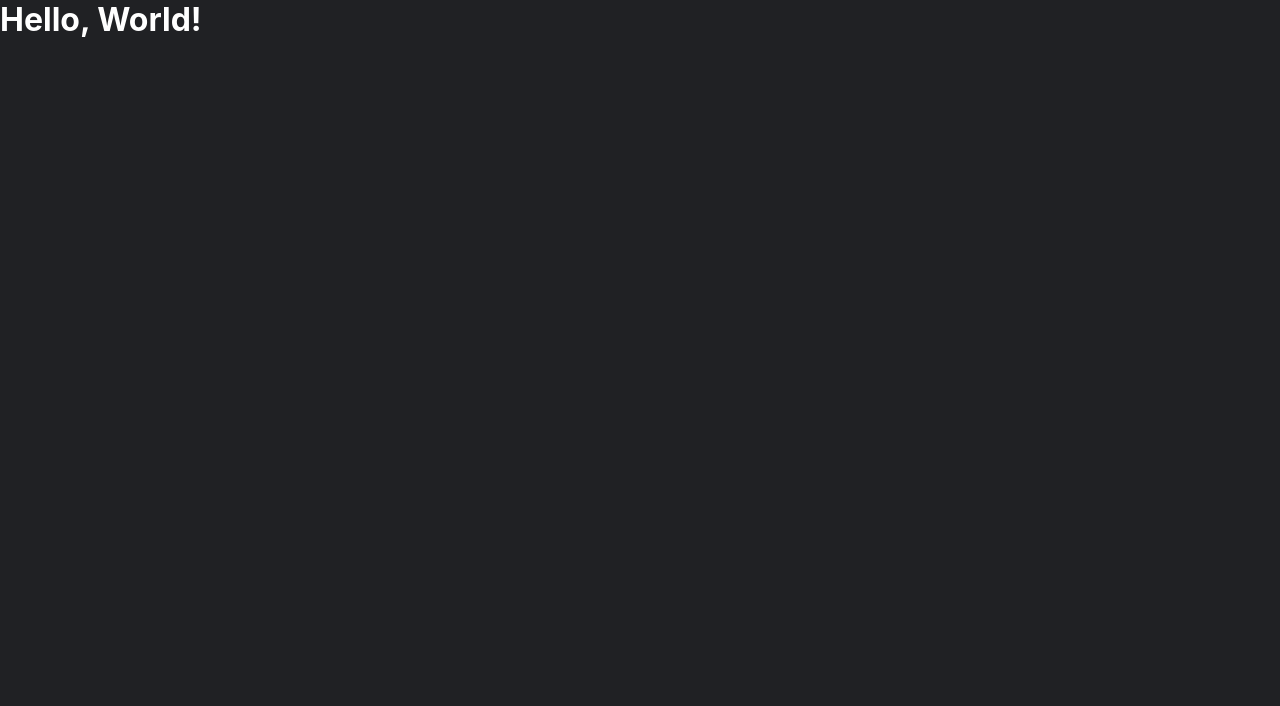
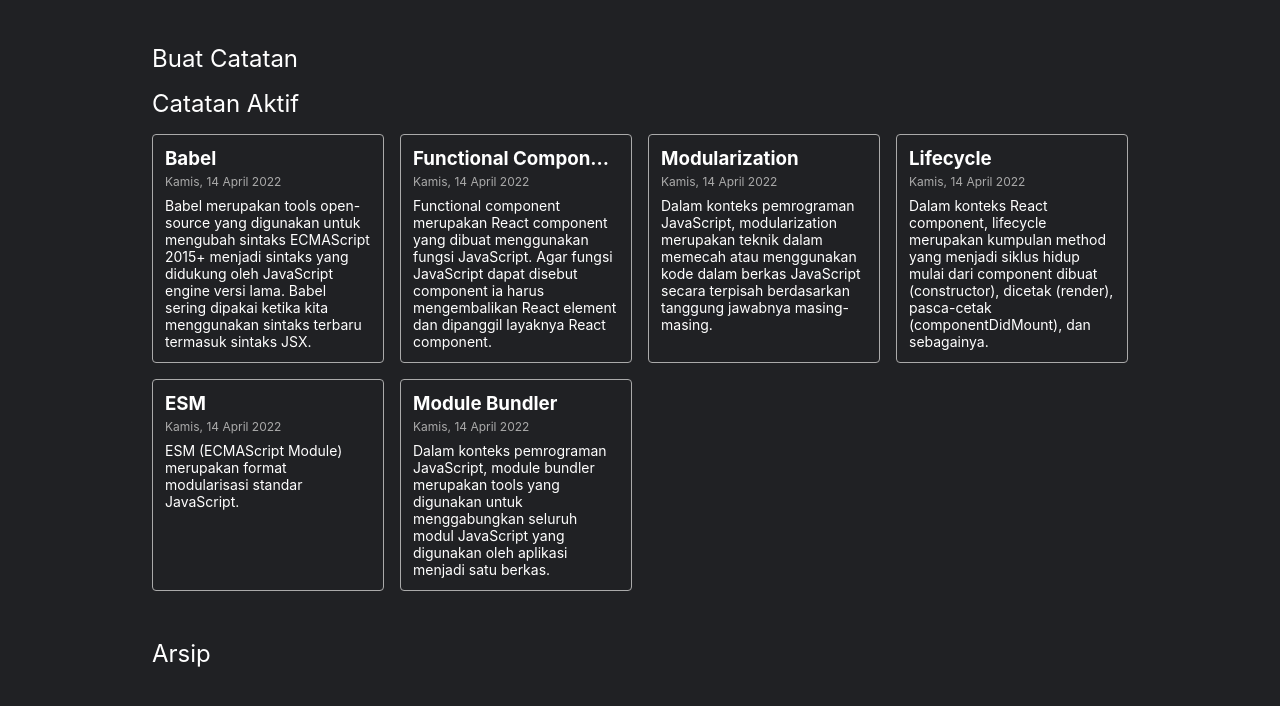
Before and after one commit to Pdz03/Submission-Personal-Notes, a React (Vite) app: page / in a window 1280 px wide. Shown: the top 706 px of the page. Built offline with nearby package versions, Linux system fonts and the light colour scheme.

Commit message:
Menampilkan catatan

```diff
--- a/index.html
+++ b/index.html
@@ -4,7 +4,7 @@
     <meta charset="UTF-8" />
     <link rel="icon" type="image/svg+xml" href="/vite.svg" />
     <meta name="viewport" content="width=device-width, initial-scale=1.0" />
-    <title>Vite + React</title>
+    <title>Personal Notes Apps</title>
   </head>
   <body>
     <div id="root"></div>
--- /dev/null
+++ b/src/components/Content.jsx
@@ -0,0 +1,51 @@
+import React from 'react';
+import NoteList from './NoteList';
+import { getInitialData } from '../utils';
+// import ContactInput from './ContactInput';
+
+class Content extends React.Component {
+ constructor(props) {
+   super(props);
+   this.state = {
+     notes: getInitialData(),
+   }
+
+//    this.onDeleteHandler = this.onDeleteHandler.bind(this);
+//    this.onAddContactHandler = this.onAddContactHandler.bind(this);
+}
+
+//  onDeleteHandler(id) {
+//    const contacts = this.state.contacts.filter(contact => contact.id !== id);
+//    this.setState({ contacts });
+//  }
+
+//  onAddContactHandler({ name, tag }) {
+//   this.setState((prevState) => {
+//     return {
+//       contacts: [
+//         ...prevState.contacts,
+//         {
+//           id: +new Date(),
+//           name,
+//           tag,
+//           imageUrl: '/images/default.jpg',
+//         }
+//       ]
+//     }
+//   });
+// }
+
+ render() {
+   return (
+    <div className="note-app__body">
+       <h2>Buat Catatan</h2>
+       {/* <ContactInput addContact={this.onAddContactHandler} /> */}
+       <h2>Catatan Aktif</h2>
+       <NoteList notes={this.state.notes} />
+       <h2>Arsip</h2>
+    </div>
+   );
+ }
+}
+
+export default Content;
--- /dev/null
+++ b/src/components/NoteItem.jsx
@@ -0,0 +1,15 @@
+import React from 'react';
+// import DeleteButton from './DeleteButton';
+import NoteItemBody from './NoteItemBody';
+import { showFormattedDate } from '../utils';
+
+function NoteItem({ title, body, createdAt, id, onDelete }) {
+ return (
+   <div className="note-item">
+     <NoteItemBody title={title} body={body} date={showFormattedDate(createdAt)} />
+     {/* <DeleteButton id={id} onDelete={onDelete} /> */}
+   </div>
+ );
+}
+
+export default NoteItem;
--- /dev/null
+++ b/src/components/NoteItemBody.jsx
@@ -0,0 +1,13 @@
+import React from 'react';
+
+function NoteItemBody({ title, date, body }) {
+ return (
+   <div className="note-item__content">
+     <h3 className="note-item__title">{title}</h3>
+     <p className="note-item__date">{date}</p>
+     <p className="note-item__body">{body}</p>
+   </div>
+ );
+}
+
+export default NoteItemBody;
--- /dev/null
+++ b/src/components/NoteList.jsx
@@ -0,0 +1,20 @@
+import React from 'react';
+import NoteItem from './NoteItem';
+
+function NoteList({ notes, onDelete }) {
+  return (
+    <div className="notes-list">
+      {
+        notes.map((note) => (
+          <NoteItem
+          key={note.id}
+          id={note.id}
+          // onDelete={onDelete}
+          {...note} />
+        ))
+      }
+    </div>
+  );
+}
+
+export default NoteList;
--- a/src/index.jsx
+++ b/src/index.jsx
@@ -1,8 +1,9 @@
 import React from 'react';
 import { createRoot } from 'react-dom/client';
+import Content from './components/Content';
 
 // import style
 import './styles/style.css';
 
 const root = createRoot(document.getElementById('root'));
-root.render(<h1>Hello, World!</h1>);
+root.render(<Content/>);
```
Lines whose indentation alone changed are shown as unchanged.
